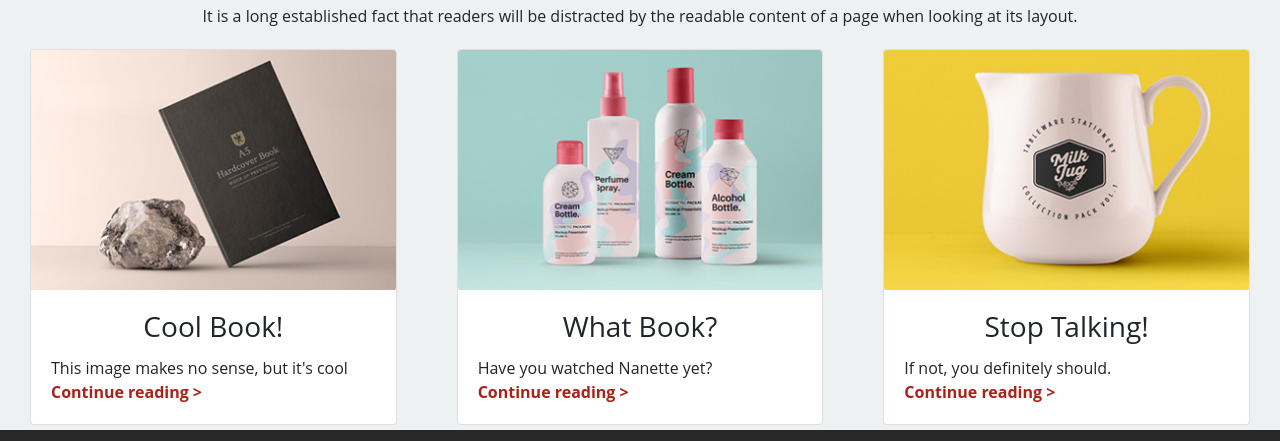
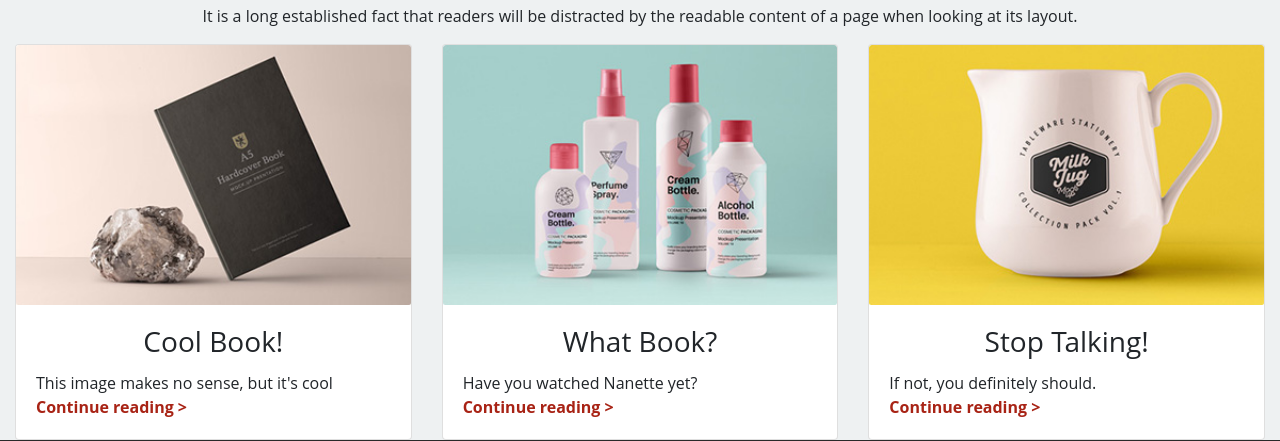
Before and after one commit to preav/preav.github.io, a website: page blog.html in a window 1280 px wide. Shown: the part 522-963 px from the top of the page. Drawn offline with nearby package versions, Linux system fonts and the light colour scheme.

Commit message:
improved aria

```diff
--- a/blog.html
+++ b/blog.html
@@ -52,7 +52,7 @@
 					</header>
 				</div> <!-- row end -->
 				<div class="card-deck row">
-					<div class="col-xs-12 col-sm-6 col-md-4 cardWrapper">
+					<!-- <div class="col-xs-12 col-sm-6 col-md-4 cardWrapper"> -->
 						<section class="card" id="blog3" > <!-- card 1 start -->
 							<img class="card-img-top" src="images/blog3.jpg" alt="blog3">
 							<div class="card-body">
@@ -63,8 +63,8 @@
 								<a class="card-link m-0 p-0" href="blog.html" aria-label="continue reading"> Continue reading &gt; </a>
 							</div>
 						</section> <!-- card 1 end -->
-					</div>
-					<div class=" col-xs-12 col-sm-6 col-md-4 cardWrapper">
+					<!-- </div> -->
+					<!-- <div class=" col-xs-12 col-sm-6 col-md-4 cardWrapper"> -->
 						<section class="card" id="blog4"> <!--card 2 start-->
 							<img class="card-img-top" src="images/blog4.jpg" alt="blog4">
 							<div class="card-body">
@@ -75,8 +75,8 @@
 								<a class="card-link m-0 p-0" href="blog.html" aria-label="continue reading"> Continue reading &gt; </a>
 							</div>
 						</section> <!-- card 2 end -->
-					</div>
-					<div class="col-xs-12 col-sm-6 col-md-4 cardWrapper">
+					<!-- </div> -->
+					<!-- <div class="col-xs-12 col-sm-6 col-md-4 cardWrapper"> -->
 						<section class="card" id="blog5"> <!-- card 3 start -->
 							<img class="card-img-top" src="images/blog5.jpg" alt="blog5">
 							<div class="card-body">
@@ -87,7 +87,7 @@
 								<a class="card-link m-0 p-0" href="blog.html" aria-label="continue reading"> Continue reading &gt; </a>
 							</div>
 						</section> <!-- card 3 end-->
-					</div>
+					<!-- </div> -->
 				</div> <!-- row end -->
 			</section> <!-- container-fluid end -->
 		</main>
```
